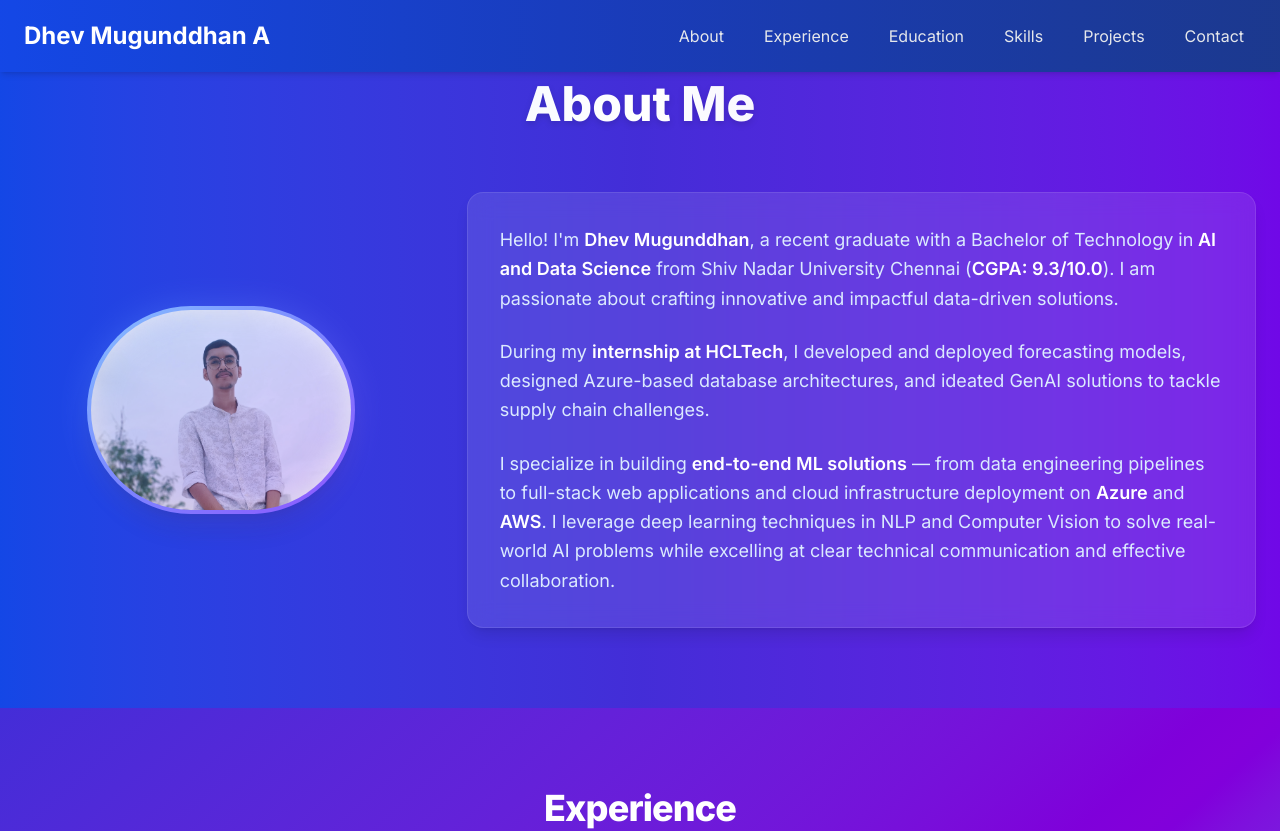
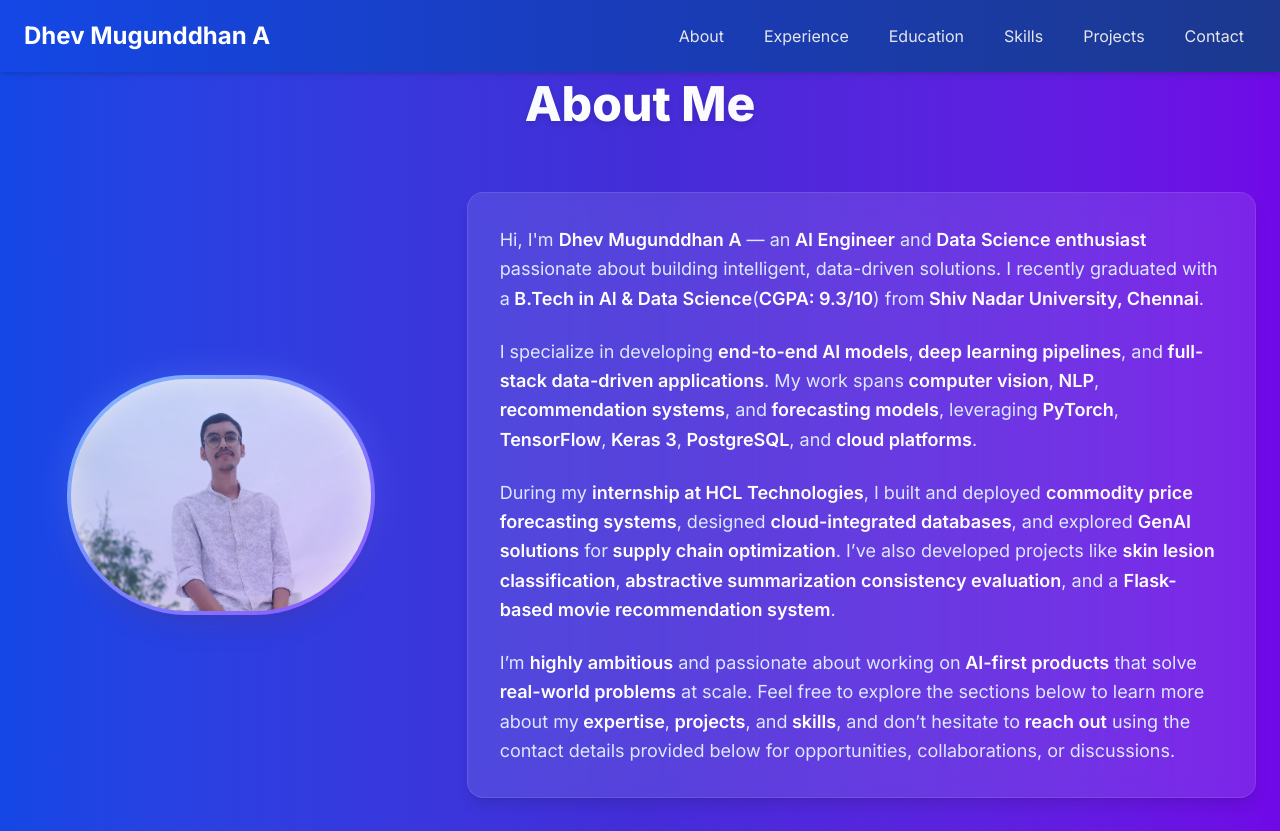
Before and after one commit to Dhev-Mugunddhan-A/personal-portfolio, a Next.js app: page / in a window 1280 px wide. Shown: the top 831 px of the page. Built offline with nearby package versions, Linux system fonts and the light colour scheme.

Commit message:
Updated ABout me content

```diff
--- a/src/components/About.tsx
+++ b/src/components/About.tsx
@@ -21,27 +21,63 @@ const About = () => (
                             src={profilePic}
                             alt="Dhev Mugunddhan A"
                             className="rounded-full"
-                            width={260}
-                            height={260}
+                            width={300}
+                            height={300}
                         />
                         <div className="absolute inset-0 rounded-full bg-gradient-to-br from-blue-400 to-violet-500 blur-lg opacity-30"></div>
                     </div>
                 </div>
 
-                {/* Text Content */}
+
                 <div className="md:w-2/3">
                     <div className="bg-white/10 backdrop-blur-md rounded-2xl p-8 shadow-lg border border-white/10">
                         <p className="text-lg leading-relaxed text-blue-100 mb-6">
-                            Hello! I&apos;m <span className="text-white font-semibold">Dhev Mugunddhan</span>, a recent graduate with a Bachelor of Technology in
-                            <strong className="text-white font-semibold"> AI and Data Science</strong> from Shiv Nadar University Chennai
-                            (<strong className="text-white font-semibold">CGPA: 9.3/10.0</strong>). I am passionate about crafting innovative and impactful data-driven solutions.
+                            Hi, I&apos;m <span className="text-white font-semibold">Dhev Mugunddhan A</span> — an
+                            <strong className="text-white font-semibold"> AI Engineer</strong> and
+                            <strong className="text-white font-semibold"> Data Science enthusiast</strong> passionate about
+                            building intelligent, data-driven solutions. I recently graduated with a
+                            <strong className="text-white font-semibold"> B.Tech in AI & Data Science</strong>
+                            (<strong className="text-white font-semibold">CGPA: 9.3/10</strong>) from
+                            <span className="text-white font-semibold"> Shiv Nadar University, Chennai</span>.
                         </p>
+
                         <p className="text-lg leading-relaxed text-blue-100 mb-6">
-                            During my <strong className="text-white font-semibold">internship at HCLTech</strong>, I developed and deployed forecasting models, designed Azure-based database architectures, and ideated GenAI solutions to tackle supply chain challenges.
+                            I specialize in developing <strong className="text-white font-semibold">end-to-end AI models</strong>,
+                            <strong className="text-white font-semibold"> deep learning pipelines</strong>, and
+                            <strong className="text-white font-semibold"> full-stack data-driven applications</strong>. My work spans
+                            <strong className="text-white font-semibold"> computer vision</strong>,
+                            <strong className="text-white font-semibold"> NLP</strong>,
+                            <strong className="text-white font-semibold"> recommendation systems</strong>, and
+                            <strong className="text-white font-semibold"> forecasting models</strong>, leveraging
+                            <strong className="text-white font-semibold"> PyTorch</strong>,
+                            <strong className="text-white font-semibold"> TensorFlow</strong>,
+                            <strong className="text-white font-semibold"> Keras 3</strong>,
+                            <strong className="text-white font-semibold"> PostgreSQL</strong>, and
+                            <strong className="text-white font-semibold"> cloud platforms</strong>.
                         </p>
+
+                        <p className="text-lg leading-relaxed text-blue-100 mb-6">
+                            During my <strong className="text-white font-semibold">internship at HCL Technologies</strong>,
+                            I built and deployed <strong className="text-white font-semibold">commodity price forecasting systems</strong>,
+                            designed <strong className="text-white font-semibold">cloud-integrated databases</strong>, and
+                            explored <strong className="text-white font-semibold">GenAI solutions</strong> for
+                            <strong className="text-white font-semibold"> supply chain optimization</strong>.
+                            I’ve also developed projects like <strong className="text-white font-semibold">skin lesion classification</strong>,
+                            <strong className="text-white font-semibold"> abstractive summarization consistency evaluation</strong>,
+                            and a <strong className="text-white font-semibold">Flask-based movie recommendation system</strong>.
+                        </p>
+
                         <p className="text-lg leading-relaxed text-blue-100">
-                            I specialize in building <strong className="text-white font-semibold">end-to-end ML solutions</strong> — from data engineering pipelines to full-stack web applications and cloud infrastructure deployment on <strong className="text-white font-semibold">Azure</strong> and <strong className="text-white font-semibold">AWS</strong>. I leverage deep learning techniques in NLP and Computer Vision to solve real-world AI problems while excelling at clear technical communication and effective collaboration.
+                            I’m <strong className="text-white font-semibold">highly ambitious</strong> and passionate about working on
+                            <strong className="text-white font-semibold"> AI-first products</strong> that solve
+                            <strong className="text-white font-semibold"> real-world problems</strong> at scale. Feel free to explore the sections below to learn more about my
+                            <strong className="text-white font-semibold"> expertise</strong>,
+                            <strong className="text-white font-semibold"> projects</strong>, and
+                            <strong className="text-white font-semibold"> skills</strong>, and don’t hesitate to
+                            <strong className="text-white font-semibold"> reach out</strong> using the contact details provided below
+                            for opportunities, collaborations, or discussions.
                         </p>
+
                     </div>
                 </div>
             </div>
```
